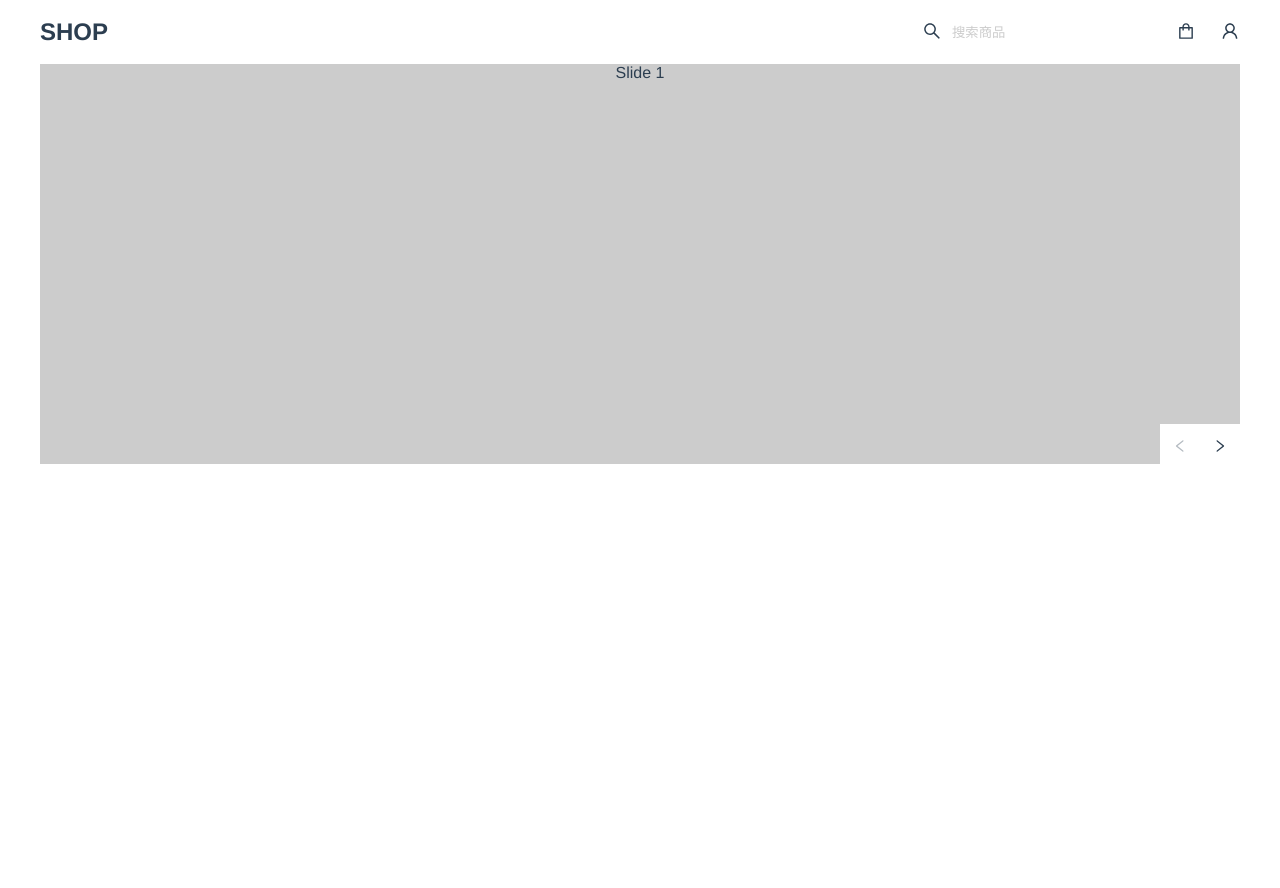
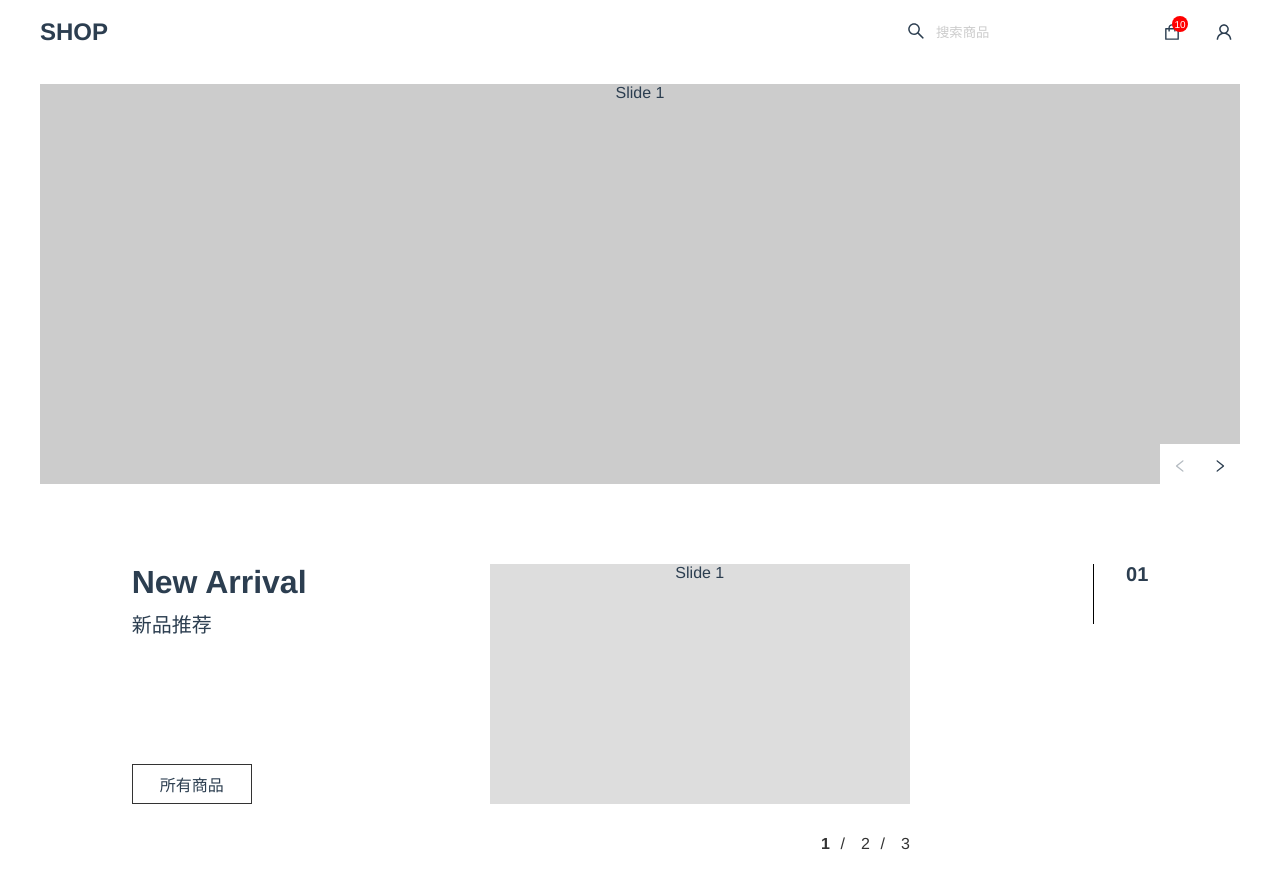
Before and after one commit to sxfshdf/shop, a Vue app: page /#/ in a window 1280 px wide. Shown: the top 888 px of the page. Before the commit the page ends 800 px from the top, so only its background shows below. Built offline with nearby package versions, Linux system fonts and the light colour scheme.

Commit message:
添加新品推荐，bodySwiper组件

```diff
--- a/src/components/Swiper.vue
+++ b/src/components/HeadSwiper.vue
@@ -39,6 +39,11 @@
         // pagination: {
         //   el: '.swiper-pagination',
         //   type: 'fraction',
+        // },
+        // spaceBetween: 30,
+        // effect: 'fade',
+        // fadeEffect: {
+        //   crossFade: true
         // },
         navigation: {
           nextEl: '.swiper-button-next',
--- a/src/components/Header.vue
+++ b/src/components/Header.vue
@@ -15,6 +15,7 @@
           <svg class="icon" aria-hidden="true">
             <use xlink:href="#icon-shopping"></use>
           </svg>
+          <span class="num">10</span>
         </div>
         <div class="action user">
           <svg class="icon" aria-hidden="true">
@@ -49,10 +50,34 @@
         display: flex;
         align-items: center;
         .action {
-          margin-left: 24px;
+          margin-left: 20px;
           .icon {
             height: 20px;
             width: 20px;
+          }
+        }
+        .user, .cart {
+          height: 32px;
+          width: 32px;
+          display: flex;
+          align-items: center;
+          justify-content: center;
+        }
+        .cart {
+          position: relative;
+          .num {
+            height: 16px;
+            width: 16px;
+            border-radius: 10px;
+            position: absolute;
+            top: 0px;
+            right: 0px;
+            background: red;
+            font-size: 10px;
+            display: flex;
+            align-items: center;
+            justify-content: center;
+            color: #fff;
           }
         }
         .search {
--- /dev/null
+++ b/src/components/HomeBodySwiper.vue
@@ -0,0 +1,77 @@
+<template>
+  <div class="body-swiper-container">
+    <div class="swiper-wrapper">
+      <div class="swiper-slide">Slide 1</div>
+      <div class="swiper-slide">Slide 2</div>
+      <div class="swiper-slide">Slide 3</div>
+    </div>
+    <!-- Add Pagination -->
+    <div class="swiper-pagination"></div>
+  </div>
+</template>
+
+<script>
+  import Swiper from 'swiper'
+
+  export default {
+    name: "HomeBodySwiper",
+    mounted() {
+      var swiper = new Swiper('.body-swiper-container', {
+        pagination: {
+          el: '.swiper-pagination',
+          clickable: true,
+          renderBullet: function (index, className) {
+            return '<div class="' + className + '">' + (index + 1) + '<span class="separation">/</span> ' + '</div>';
+          },
+        },
+      });
+    }
+  }
+</script>
+
+<style lang="scss">
+  @import url('../../node_modules/swiper/dist/css/swiper.css');
+  .body-swiper-container {
+    position: relative;
+    overflow: hidden;
+    height: 290px;
+    .swiper-wrapper {
+      width: 420px;
+      height: 240px;
+      .swiper-slide {
+        background: #ddd;
+      }
+    }
+    .swiper-pagination {
+      position: absolute;
+      bottom: 0;
+      display: flex;
+      justify-content: flex-end;
+      .swiper-pagination-bullet {
+        display: flex;
+        align-items: center;
+        justify-content: space-between;
+        background: #fff;
+        opacity: 1;
+        height: 20px;
+        width: 24px;
+        border-radius: 0;
+        margin-left: 16px;
+        margin-right: 0;
+        color: #333;
+        .separation {
+          font-weight: normal;
+        }
+        &.swiper-pagination-bullet-active {
+          font-weight: bold;
+        }
+        &:last-child {
+          width: auto;
+          .separation {
+            display: none;
+          }
+        }
+      }
+    }
+  }
+</style>
--- a/src/pages/home/home.js
+++ b/src/pages/home/home.js
@@ -1,9 +1,14 @@
 
-import Swiper from '../../components/Swiper.vue';
+import HeadSwiper from '../../components/HeadSwiper.vue';
+import HomeBodySwiper from '../../components/HomeBodySwiper.vue';
 
 export default {
   name: "home",
   components: {
-    Swiper
+    HeadSwiper,
+    HomeBodySwiper
+  },
+  mounted() {
+
   }
 }
--- a/src/pages/home/home.vue
+++ b/src/pages/home/home.vue
@@ -1,6 +1,22 @@
 <template>
   <div class="home">
-    <Swiper></Swiper>
+    <HeadSwiper></HeadSwiper>
+    <section class="new-goods">
+      <div class="left-side">
+        <div class="title">
+          <div class="main-title">New Arrival</div>
+          <div class="sub-title">新品推荐</div>
+        </div>
+        <div class="button-detail">所有商品</div>
+      </div>
+      <div class="middle-swipe">
+        <HomeBodySwiper></HomeBodySwiper>
+      </div>
+      <div class="right-side">
+        <div class="right-line"></div>
+        <div class="right-title">01</div>
+      </div>
+    </section>
   </div>
 </template>
 
@@ -8,6 +24,64 @@
 
 </script>
 
-<style scoped lang="scss" src="./home.scss">
-
+<style scoped lang="scss">
+  .home {
+    width: 1200px;
+    margin: 20px auto;
+    .new-goods {
+      margin-top: 80px;
+      display: flex;
+      justify-content: space-around;
+      .left-side {
+        height: 240px;
+        display: flex;
+        flex-direction: column;
+        justify-content: space-between;
+        align-items: flex-start;
+        .title {
+          text-align: left;
+          .main-title {
+            font-size: 32px;
+            font-weight: bold;
+          }
+          .sub-title {
+            font-size: 20px;
+            margin-top: 8px;
+          }
+        }
+        .button-detail {
+          height: 40px;
+          width: 120px;
+          border: 1px solid #333;
+          display: flex;
+          align-items: center;
+          justify-content: center;
+          transition: all 0.3s;
+          cursor: pointer;
+          &:hover {
+            background: #333;
+            color: #fff;
+          }
+        }
+      }
+      .middle-swipe {
+        margin-bottom: 40px;
+      }
+      .right-side {
+        display: flex;
+        align-items: flex-start;
+        .right-title {
+          font-size: 20px;
+          font-weight: bold;
+          line-height: 20px;
+          margin-left: 32px;
+        }
+        .right-line {
+          height: 60px;
+          width: 1px;
+          background: #000;
+        }
+      }
+    }
+  }
 </style>
```
